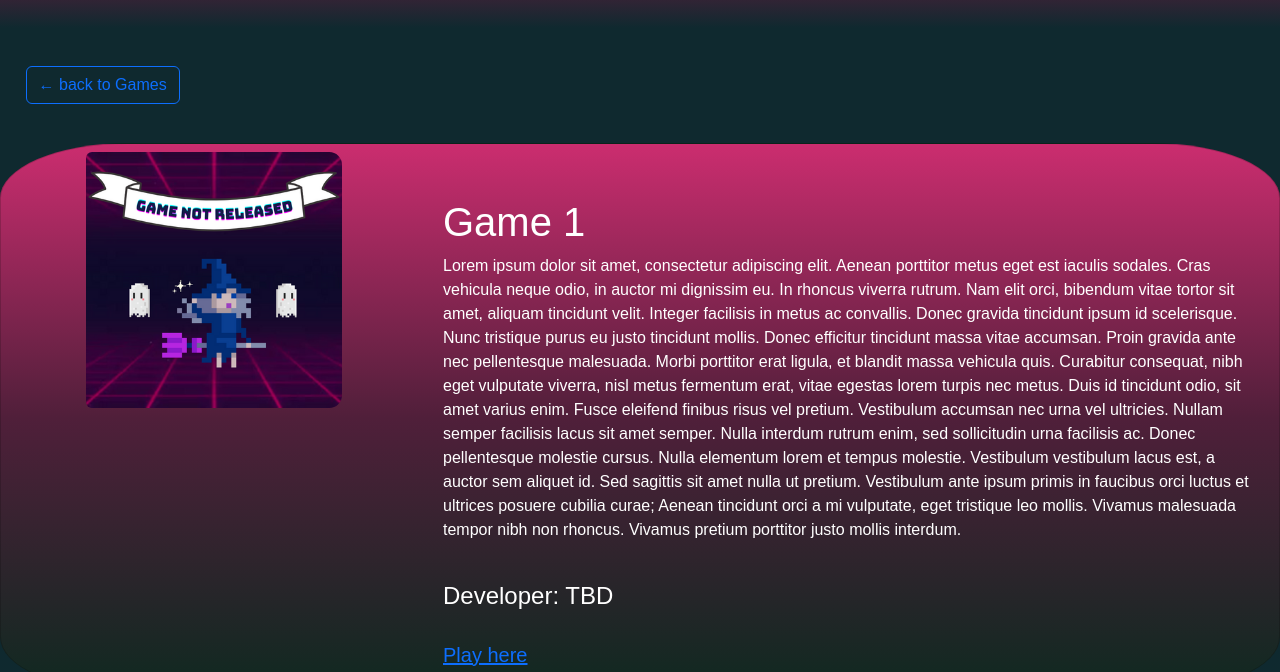
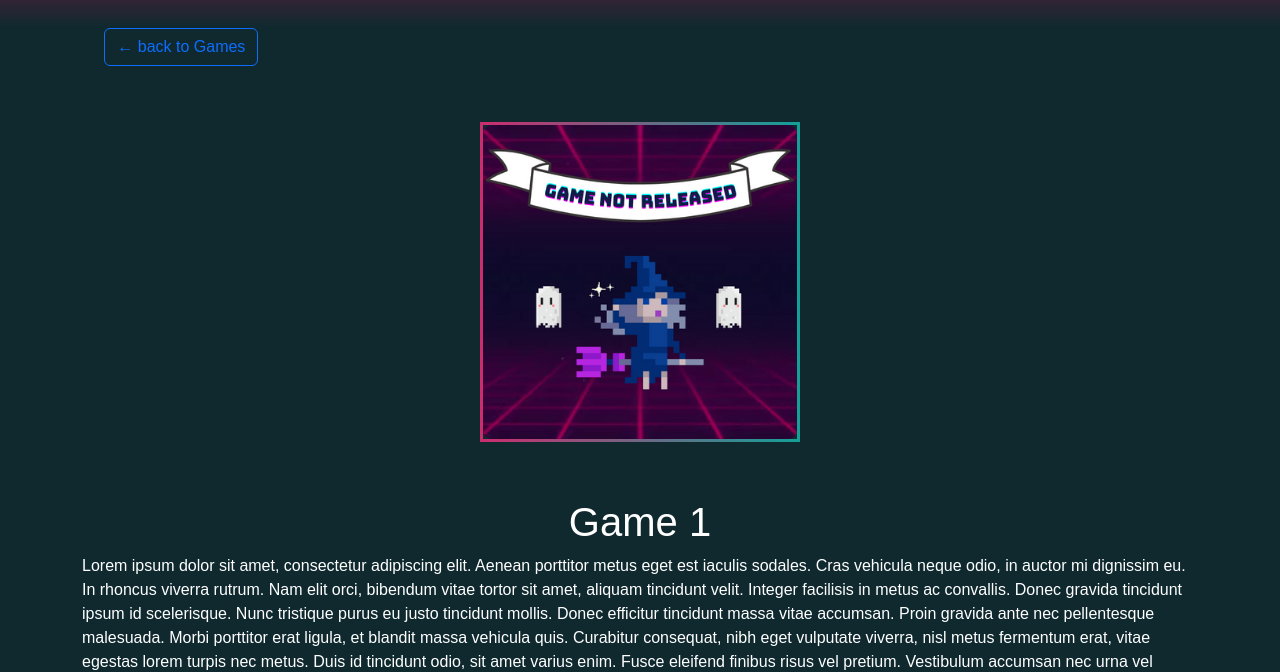
Before and after one commit to Benstamous/Project_Flash, a website: page index.html in a window 1280 px wide. Shown: the part 132-804 px from the top of the page. Drawn offline with nearby package versions, Linux system fonts and the light colour scheme; a web font is replaced by a local one.

Commit message:
Changed image style to CV's image design & restructured the position of whole game 1 page except navbar

```diff
--- a/css/styles-hp.css
+++ b/css/styles-hp.css
@@ -1,29 +1,23 @@
 body {
     background-color: #0f292f;
-    font-family: 'Kdam Thmor Pro', sans-serif;;
+    font-family: 'Kdam Thmor Pro', sans-serif;
 }
 
 navbar-brand{
     font-size:xx-large larger;
 }
 
-.back-button{
-    margin-top: 3%;
-    margin-left: 2%;
+.game-image{
+    margin-bottom: 5%; /* This margin provides space between the image and the game description when the viewport is switched to mobile*/
+    width: 25vw;
+    border: 3px solid ; /* Applied Cassandra's card/ from .personImg */
+    border-radius: 12px; /* Applied Cassandra's card/ from .personImg */
+    border-image: linear-gradient(to left, #14A098, #CB2D6F) 1; /* Applied Cassandra's card/ from .personImg */
 }
 
-.card{
-    margin-top: 3%;
-}
-
-.img-fluid{
-  display: block;
-  margin-left: auto;
-  margin-right: auto;
-  width: 60%;
-  border-radius: 5%;
-  margin-bottom: 2%;
-  margin-top: 2%;
+.back-button{
+    margin-left: 2%;
+    margin-bottom: 5%;
 }
 
 .offcanvas-body{
@@ -48,6 +42,7 @@ navbar-brand{
     color:white
 }
 .dfooter {
+     /* This margin provides enough space to cover the extra space in footer*/
     text-align: center;
     color: white;
     position: sticky;
@@ -56,7 +51,6 @@ navbar-brand{
     height: 15rem;
     background-image: linear-gradient(#0F292F,#501F3A,#CB2D6F);
 }
-
 
 hr{
     color: white;
--- a/index.html
+++ b/index.html
@@ -87,47 +87,43 @@
         </div>
       </nav>
 
+    <!--GAME-->
+
+    <div class="container">
       <a href="gameLibraryPage.html">
         <button type="button" class="btn btn-outline-primary back-button" >&#8592; back to Games</button>
       </a>
+      <div class="row">
+        <div class="col-6.5 text-center">
+          <img src="images/not-realeased-1.png" class="game-image" alt="Game 1">
+        </div>
+        <div class="col text-white">
+          <h1 class="text-center">Game 1</h1>
+          <p>Lorem ipsum dolor sit amet, consectetur adipiscing elit. Aenean porttitor metus eget est iaculis sodales. Cras vehicula neque odio, in auctor mi dignissim eu. In rhoncus viverra rutrum. Nam elit orci, bibendum vitae tortor sit amet, aliquam tincidunt velit. Integer facilisis in metus ac convallis. Donec gravida tincidunt ipsum id scelerisque. Nunc tristique purus eu justo tincidunt mollis. Donec efficitur tincidunt massa vitae accumsan. Proin gravida ante nec pellentesque malesuada. Morbi porttitor erat ligula, et blandit massa vehicula quis. Curabitur consequat, nibh eget vulputate viverra, nisl metus fermentum erat, vitae egestas lorem turpis nec metus. Duis id tincidunt odio, sit amet varius enim. Fusce eleifend finibus risus vel pretium.
 
-      <!--GAME CARD-->
-      <div class="card">
-        <div class="row g-0">
-          <div class="col-md-4">
-            <img src="images/not-realeased-1.png" class="img-fluid rounded-start" alt="...">
-          </div>
-          <div class="col-md-8 card-captions">
-            <div class="card-body">
-              <h1 class="card-title">Game 1</h1>
-              <p class="card-text">Lorem ipsum dolor sit amet, consectetur adipiscing elit. Aenean porttitor metus eget est iaculis sodales. Cras vehicula neque odio, in auctor mi dignissim eu. In rhoncus viverra rutrum. Nam elit orci, bibendum vitae tortor sit amet, aliquam tincidunt velit. Integer facilisis in metus ac convallis. Donec gravida tincidunt ipsum id scelerisque. Nunc tristique purus eu justo tincidunt mollis. Donec efficitur tincidunt massa vitae accumsan. Proin gravida ante nec pellentesque malesuada. Morbi porttitor erat ligula, et blandit massa vehicula quis. Curabitur consequat, nibh eget vulputate viverra, nisl metus fermentum erat, vitae egestas lorem turpis nec metus. Duis id tincidunt odio, sit amet varius enim. Fusce eleifend finibus risus vel pretium.
+            Vestibulum accumsan nec urna vel ultricies. Nullam semper facilisis lacus sit amet semper.</p>
 
-                Vestibulum accumsan nec urna vel ultricies. Nullam semper facilisis lacus sit amet semper. Nulla interdum rutrum enim, sed sollicitudin urna facilisis ac. Donec pellentesque molestie cursus. Nulla elementum lorem et tempus molestie. Vestibulum vestibulum lacus est, a auctor sem aliquet id. Sed sagittis sit amet nulla ut pretium. Vestibulum ante ipsum primis in faucibus orci luctus et ultrices posuere cubilia curae; Aenean tincidunt orci a mi vulputate, eget tristique leo mollis. Vivamus malesuada tempor nibh non rhoncus. Vivamus pretium porttitor justo mollis interdum.</p>
+          <h4>Developer: TBD</h3>
 
-                <br>
+          <br>
 
-                <h4>Developer: TBD</h3>
-
-                <br>
-
-                <a href="#" class="card-link"><h5>Play here</h5></a>
-            </div>
-          </div>
+          <a href="#"><h5>Play here</h5></a>
         </div>
       </div>
+    </div>
 
       <footer>
         <div class="dfooter" style="display: flex; justify-content: center; align-items: center;">
             <br>
-            <ul class="navbar-nav">
+            <ul class="navbar-nav mt-5">
                 <li class="nav-item">
-                    <a class="nav-link active text-white" aria-current="page" href="#">Home</a>
+                    <a class="nav-link active" aria-current="page" href="#">Home</a>
                 </li>
                 <li class="nav-item">
-                    <a class="nav-link active text-white" aria-current="page" href="#">Games</a>
+                    <a class="nav-link" href="gameLibraryPage.html">Games</a>
                 </li>
                 <li class="nav-item">
-                    <a class="nav-link active text-white" aria-current="page" href="#">Meet the Developer</a>
+                    <a class="nav-link"  href="about.html">Meet the Developer</a>
                 </li>
             </ul>
         </div>
```
